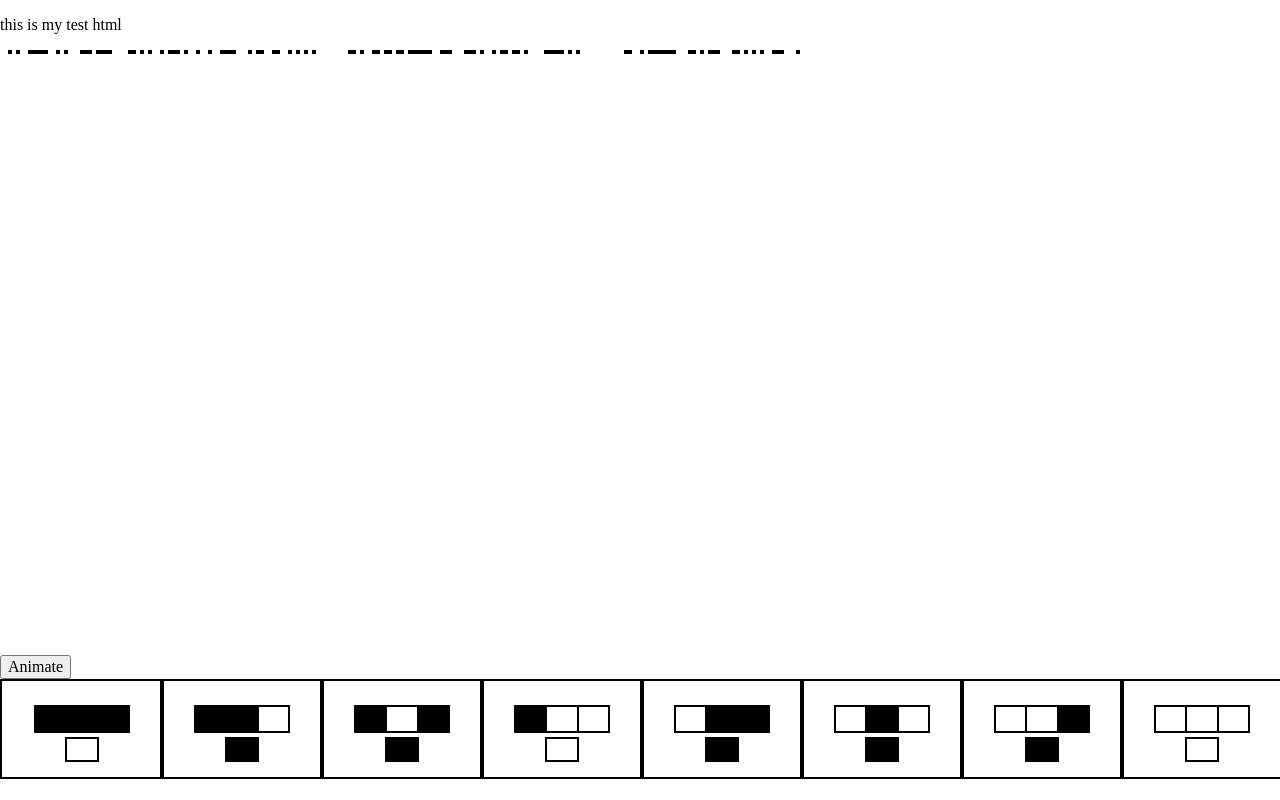
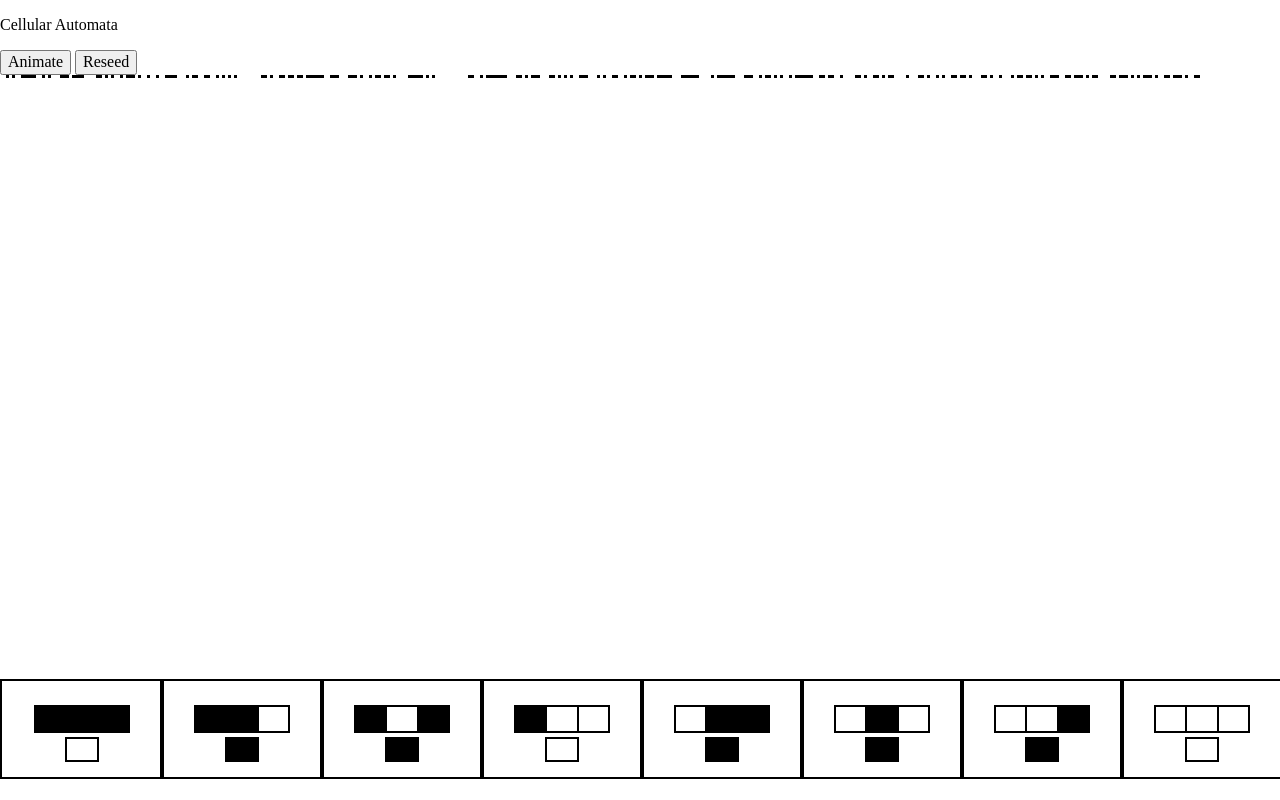
Before and after one commit to nicolasjhampton/cellular_automata, a website: page index.html in a window 1280 px wide. Drawn offline with nearby package versions, Linux system fonts and the light colour scheme.

Commit message:
domhandler mgr added, new reseed feature added

```diff
--- a/index.html
+++ b/index.html
@@ -9,11 +9,12 @@
 </head>
 
 <body>
-    <p>this is my test html</p>
-    <div id="screen"></div>
+    <p>Cellular Automata</p>
     <div id="animation_controls">
         <button id="animate">Animate</button>
+        <button id="seedYear">Reseed</button>
     </div>
+    <div id="screen"></div>
     <div id="automata_controls">
         <div class="t-switch">
             <div class="pattern">
@@ -115,6 +116,7 @@
     <script src="./js/animator.js"></script>
     <script src="./js/canvasctrl.js"></script>
     <script src="./js/screen.js"></script>
+    <script src="./js/domhandlers.js"></script>
     <script src="./js/automata.js"></script>
     <script src="./js/app.js"></script>
 </body>
--- a/js/app.js
+++ b/js/app.js
@@ -1,38 +1,33 @@
 const worker = new Worker('js/worker.js');
-const canvasCtrl = new CanvasControllerFactory({ id: 'automata', target: document.getElementById('screen') }, 800, 600, 200);
-const screen = new Scroller({ displayCtrl: canvasCtrl });
+
+const rule110 = [0, 1, 1, 0, 1, 1, 1, 0];
+const canvasDetails = { id: 'automata', target: document.getElementById('screen') };
 
 
-document.getElementById('automata_controls').addEventListener('click', (e) => {
-    if (e.target.classList.contains('pixel-switch')) {
-        const pixelState = e.target.classList.toggle('on') ? 1 : 0;
-        const pixelIndex = Array.from(e.currentTarget.children).indexOf(e.target.parentNode.parentNode);
-        worker.postMessage(['ruleUpdate', pixelIndex, pixelState]);
-    }
-});
+const canvasCtrl = new CanvasControllerFactory(canvasDetails, 1200, 600, 400);
+const { screen, firstRow: firstYear } = new Scroller({ displayCtrl: canvasCtrl });
+worker.postMessage(['init', screen.drawRow(firstYear), rule110]);
 
 
-
-
-
-const firstYear = new Array(screen.state.columns).fill(0).map(() => Math.floor(Math.random() * 2));
-screen.drawRow(firstYear);
-
-
-const rule110 = [0, 1, 1, 0, 1, 1, 1, 0];
-const buttons = document.querySelectorAll('.pixel-switch')
-rule110.forEach((state, index) => {
-    const button = buttons[index];
-    state ? button.classList.add('on') : button.classList.remove('on');
+const domHandlers = DOMHandlerFactory({
+    animateToggleSelector: '#animate',
+    seedYearSelector: '#seedYear',
+    ctrlBoxSelector: '#automata_controls',
+    buttonClass: 'pixel-switch',
+    onClass: 'on'
 });
-
-
-worker.postMessage(['init', firstYear, rule110]);
+domHandlers.initRuleBtns(rule110, (index, state) => {
+    worker.postMessage(['ruleUpdate', index, state]);
+});
+domHandlers.seedYearBtn((e) => {
+    worker.postMessage(['reseed', screen.generateSeedRow()]);
+});
 
 const ani = Animator(function () {
     worker.postMessage(['getNewYear']);
     worker.onmessage = (e) => {
         const [eventName, ...data] = e.data;
+
         if (eventName === "newYear") {
             const [newYear] = data;
             screen.drawRow(newYear);
@@ -40,5 +35,4 @@ const ani = Animator(function () {
     }
 }, 30);
 
-document.getElementById('animate')
-    .addEventListener('click', ani.toggleAnimation);
+domHandlers.playPauseToggle(ani.toggleAnimation);
--- a/js/automata.js
+++ b/js/automata.js
@@ -1,44 +1,38 @@
 function AutomataFactory(firstYear) {
-    // = new Array(columns).fill(0).map(() => Math.floor(Math.random() * 2))
-    // dispInterface.drawRow(firstYear);
 
     const rule0 = {
-        "[1,1,1]": 0,
-        "[1,1,0]": 0,
-        "[1,0,1]": 0,
-        "[1,0,0]": 0,
-        "[0,1,1]": 0,
-        "[0,1,0]": 0,
-        "[0,0,1]": 0,
-        "[0,0,0]": 0,
+        "[1,1,1]": 0, "[1,1,0]": 0, "[1,0,1]": 0, "[1,0,0]": 0,
+        "[0,1,1]": 0, "[0,1,0]": 0, "[0,0,1]": 0, "[0,0,0]": 0,
     };
 
     const order = [
-        "[1,1,1]",
-        "[1,1,0]",
-        "[1,0,1]",
-        "[1,0,0]",
-        "[0,1,1]",
-        "[0,1,0]",
-        "[0,0,1]",
-        "[0,0,0]",
+        "[1,1,1]", "[1,1,0]", "[1,0,1]", "[1,0,0]",
+        "[0,1,1]", "[0,1,0]", "[0,0,1]", "[0,0,0]",
     ];
 
     const state = {
         sideValue: 1,
         prevYear: firstYear,
         columns: firstYear.length,
-        rules: rule0
+        rule: rule0
     }
 
-    function clearRules() {
-        state.rules = rule0;
+    function clearRule() {
+        state.rule = rule0;
     }
 
     function setRule(array) {
         const newRule = Object.assign({}, rule0);
         array.forEach((value, index) => newRule[order[index]] = value)
-        state.rules = newRule;
+        state.rule = newRule;
+    }
+
+    function getRule() {
+        return order.map(key => state.rule[key])
+    }
+
+    function updateRule(ruleIndex, ruleState) {
+        state.rule[order[ruleIndex]] = ruleState;
     }
 
     function getLastYearsPixels(index) {
@@ -48,36 +42,34 @@ function AutomataFactory(firstYear) {
         const stop = end ? state.columns : index + 2;
         const mapKey = state.prevYear.slice(start, stop);
         if (begin) {
-            mapKey.unshift(state.sideValue);
+            mapKey.unshift(state.prevYear[state.prevYear.length - 1]);
         } else if (end) {
-            mapKey.push(state.sideValue);
+            mapKey.push(state.prevYear[0]);
         }
         return JSON.stringify(mapKey);
     }
 
     function getNewYearsPixel(index) {
         const mapKey = getLastYearsPixels(index);
-        return state.rules[mapKey];
-    }
-
-    function updateRule(ruleIndex, ruleState) {
-        state.rules[order[ruleIndex]] = ruleState;
+        return state.rule[mapKey];
     }
 
     function createNewYear() {
-        const newYear = state.prevYear.map((pixel, index) => {
-            const newPixel = getNewYearsPixel(index);
-            return newPixel;
-        });
+        const newYear = state.prevYear.map((pixel, index) => getNewYearsPixel(index));
         state.prevYear = newYear;
         return newYear;
-        // dispInterface.drawRow(newYear);
+    }
+
+    function seedPrevYear(seedYear) {
+        state.prevYear = seedYear;
     }
 
     return Object.freeze({
         state,
         setRule,
+        getRule,
+        updateRule,
         createNewYear,
-        updateRule
+        seedPrevYear
     });
 }
--- /dev/null
+++ b/js/domhandlers.js
@@ -0,0 +1,36 @@
+function DOMHandlerFactory({ animateToggleSelector, seedYearSelector, ctrlBoxSelector, buttonClass, onClass }) {
+
+    const playPause = document.querySelector(animateToggleSelector);
+    const seedYear = document.querySelector(seedYearSelector);
+    const ctrlBox = document.querySelector(ctrlBoxSelector);
+    const buttons = document.getElementsByClassName(buttonClass);
+
+    function initRuleBtns(rule, callback) {
+        rule.forEach((state, index) => {
+            const button = buttons[index];
+            state ? button.classList.add(onClass) : button.classList.remove(onClass);
+        });
+        ctrlBox.addEventListener('click', (e) => {
+            if (e.target.classList.contains(buttonClass)) {
+                const ruleState = e.target.classList.toggle(onClass) ? 1 : 0;
+                const ruleIndex = Array.from(e.currentTarget.children)
+                    .indexOf(e.target.parentNode.parentNode);
+                return callback(ruleIndex, ruleState);
+            }
+        });
+    }
+
+    function playPauseToggle(callback) {
+        playPause.addEventListener('click', callback);
+    }
+
+    function seedYearBtn(callback) {
+        seedYear.addEventListener('click', callback);
+    }
+
+    return Object.freeze({
+        initRuleBtns,
+        playPauseToggle,
+        seedYearBtn
+    });
+}
--- a/js/screen.js
+++ b/js/screen.js
@@ -18,11 +18,21 @@ function Scroller({ displayCtrl }) {
         } else {
             state.isFilled = true;
         }
+        return array;
+    }
+
+    function generateSeedRow() {
+        return new Array(state.columns).fill(0).map(() => Math.floor(Math.random() * 2));
     }
 
     return Object.freeze({
-        state,
-        drawRow
-    })
+        screen: {
+            state,
+            drawRow,
+            generateSeedRow
+        },
+        firstRow: generateSeedRow()
+    });
+
 
 }
--- a/js/worker.js
+++ b/js/worker.js
@@ -6,7 +6,7 @@ onmessage = (e) => {
     if (eventName === "init") {
         const [firstYear, rule] = data;
         automata = AutomataFactory(firstYear);
-        automata.setRule(rule);
+        initRule = automata.setRule(rule);
     }
     if (eventName === "getNewYear") {
         const newYear = automata.createNewYear();
@@ -16,6 +16,10 @@ onmessage = (e) => {
         const [ruleIndex, ruleState] = data;
         automata.updateRule(ruleIndex, ruleState);
     }
+    if (eventName == "reseed") {
+        const [seedYear] = data;
+        automata.seedPrevYear(seedYear);
+    }
 };
 
 
```
